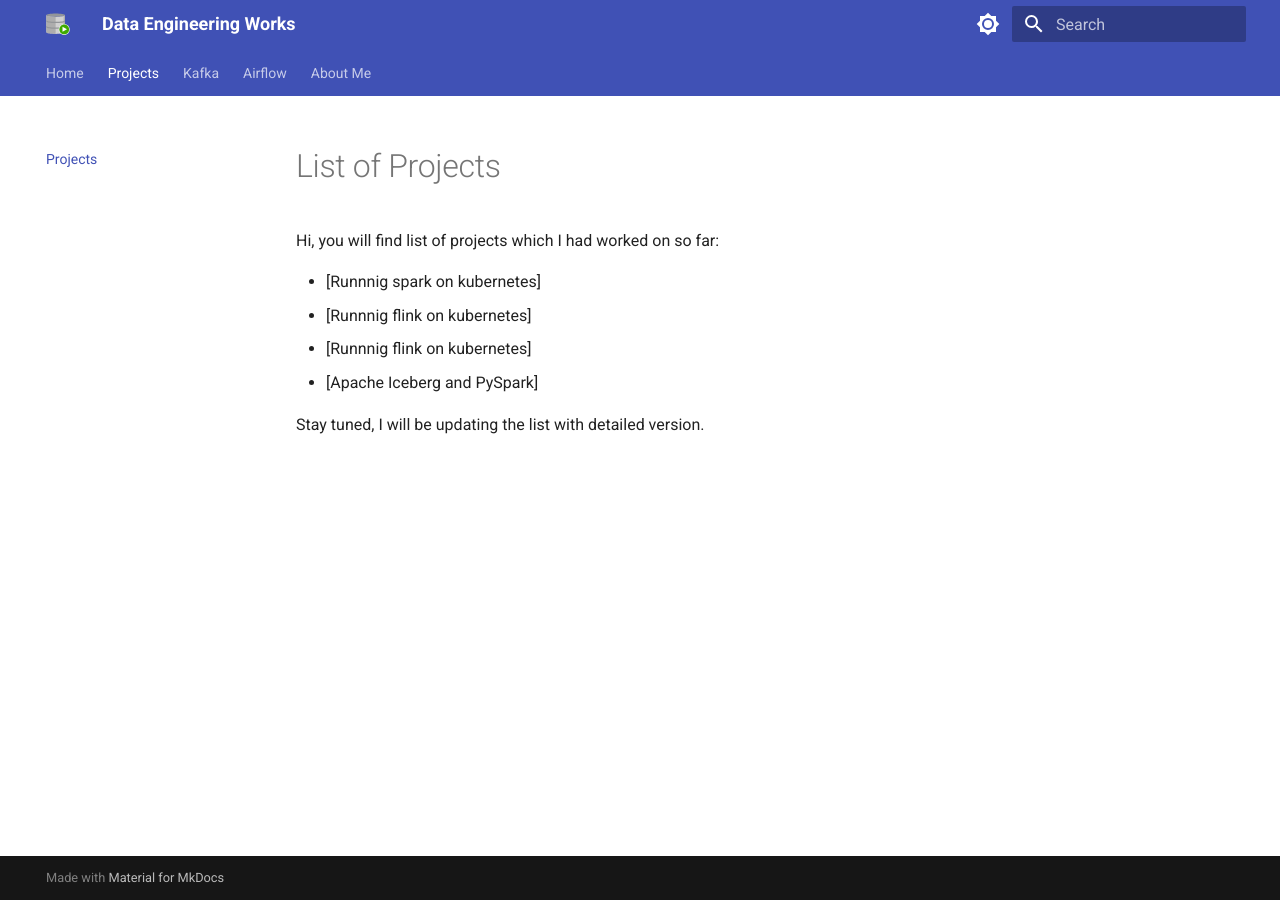
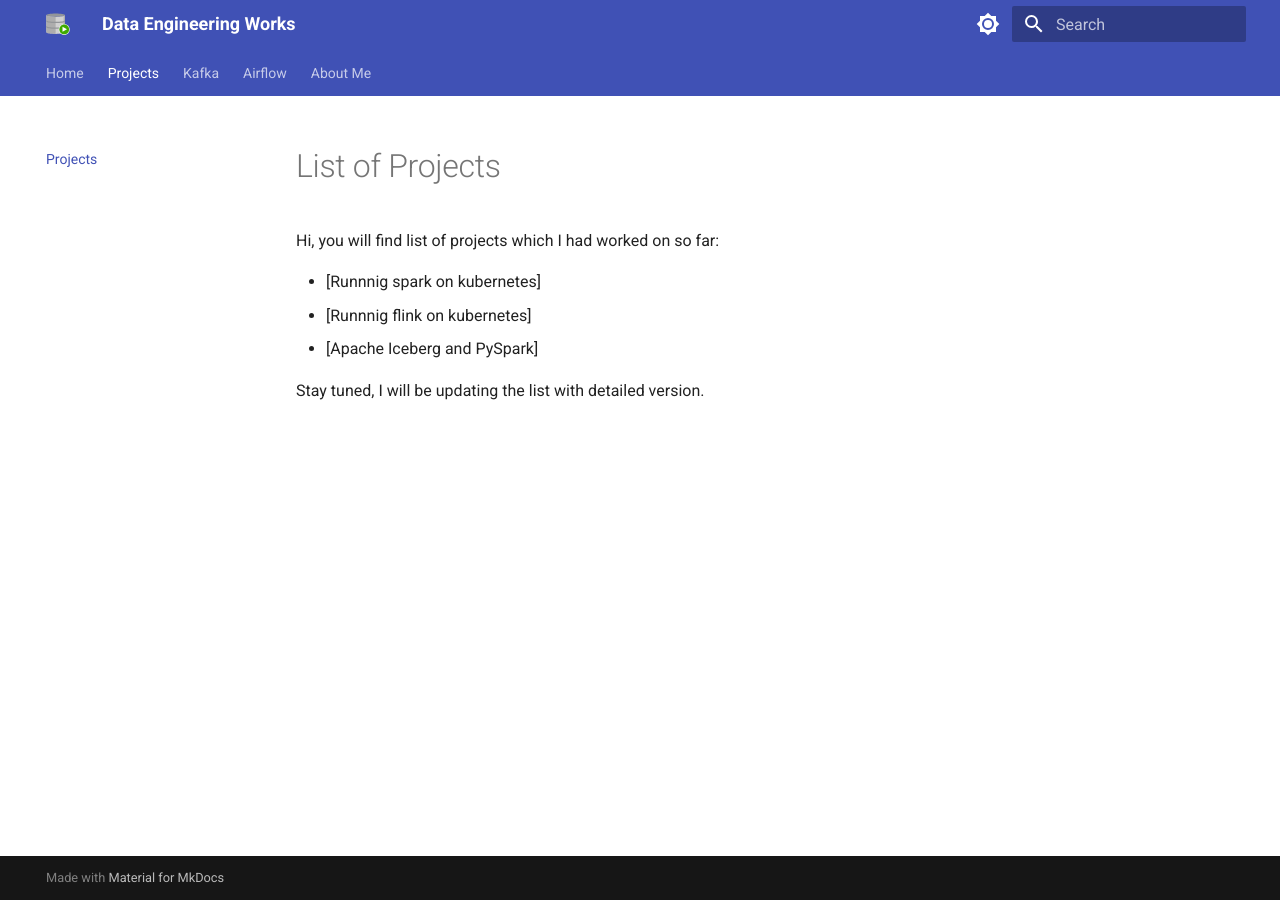
Before and after one commit to manish-chet/Data-Engineering-Works, an MkDocs documentation site: the page built from docs/projects/README.md, in a window 1280 px wide. Built offline with MkDocs 1.6.1 and Material for MkDocs 9.7.7, drawn with Linux system fonts in a browser that asks for light colours.

Commit message:
updated full repository with necessary changes

```diff
--- a/docs/projects/README.md
+++ b/docs/projects/README.md
@@ -4,7 +4,6 @@ Hi, you will find list of projects which I had worked on so far:
 
 - [Runnnig spark on kubernetes]
 - [Runnnig flink on kubernetes]
-- [Runnnig flink on kubernetes]
 - [Apache Iceberg and PySpark]
 
 Stay tuned, I will be updating the list with detailed version.
```
